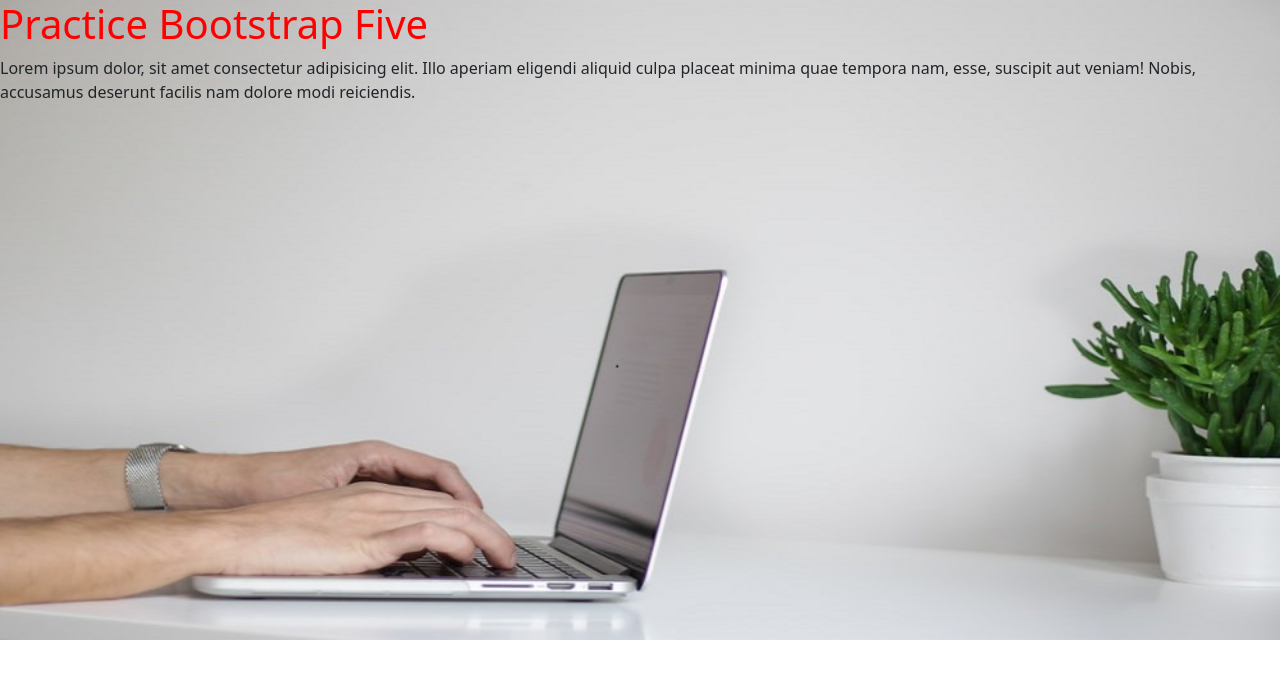
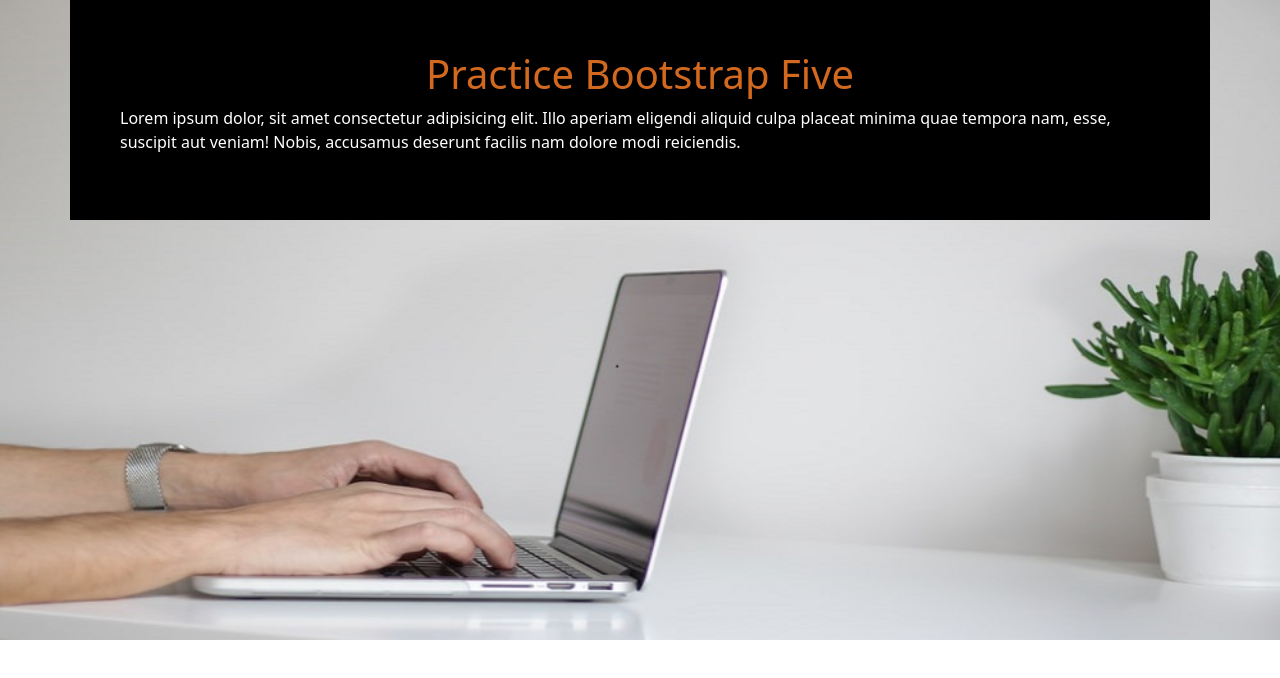
Before and after one commit to novelkhan/Nobel, a plain HTML site: page bootstrap/class1.html in a window 1280 px wide. Drawn offline with nearby package versions, Linux system fonts and the light colour scheme.

Commit message:
Class 1 is added

```diff
--- a/bootstrap/class1.html
+++ b/bootstrap/class1.html
@@ -7,10 +7,19 @@
     <link href="https://cdn.jsdelivr.net/npm/bootstrap@5.1.3/dist/css/bootstrap.min.css" rel="stylesheet" integrity="sha384-1BmE4kWBq78iYhFldvKuhfTAU6auU8tT94WrHftjDbrCEXSU1oBoqyl2QvZ6jIW3" crossorigin="anonymous">
     <link rel="stylesheet" href="../css/style.css">
     <title>First Webpage</title>
+
+    <style>
+        .demo{
+            text-align: center;
+            color: chocolate;
+        }
+    </style>
 </head>
 <body>
-    <h1>Practice Bootstrap Five</h1>
-    <p>Lorem ipsum dolor, sit amet consectetur adipisicing elit. Illo aperiam eligendi aliquid culpa placeat minima quae tempora nam, esse, suscipit aut veniam! Nobis, accusamus deserunt facilis nam dolore modi reiciendis.</p>
+    <div class="container">
+        <h1 class="demo">Practice Bootstrap Five</h1>
+        <p>Lorem ipsum dolor, sit amet consectetur adipisicing elit. Illo aperiam eligendi aliquid culpa placeat minima quae tempora nam, esse, suscipit aut veniam! Nobis, accusamus deserunt facilis nam dolore modi reiciendis.</p>
+    </div>
 
 
 
--- a/css/style.css
+++ b/css/style.css
@@ -61,6 +61,11 @@ body {
 
 /* Custom style will start here */
 
-h1{
+/* h1{
 	color: red;
+} */
+.container{
+	background: black;
+	color: white;
+	padding: 50px;
 }
```
